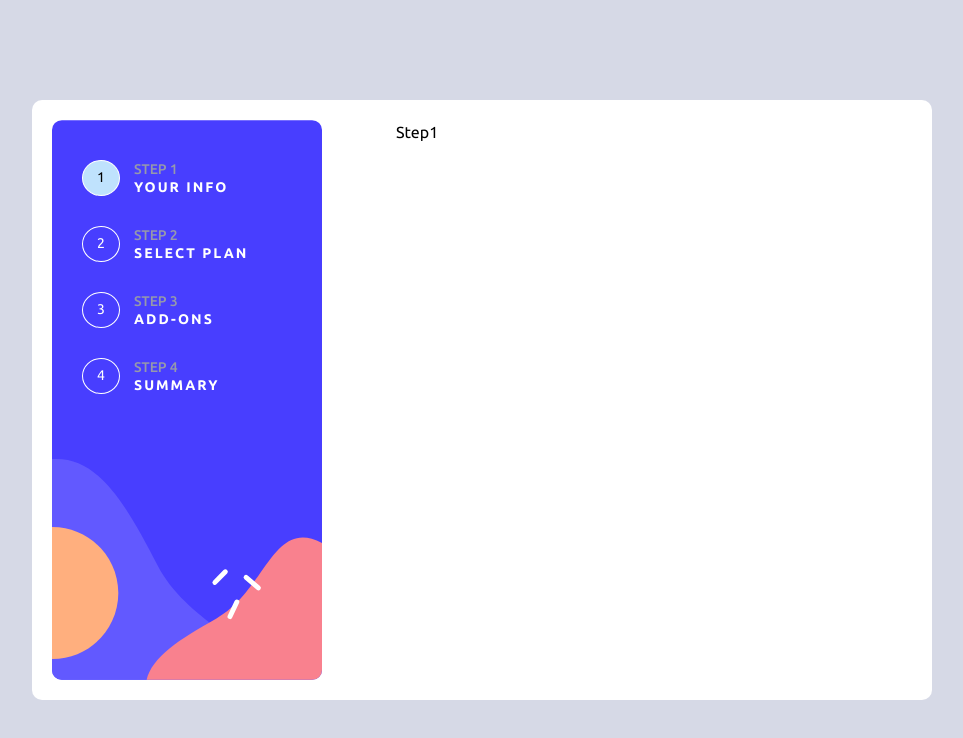
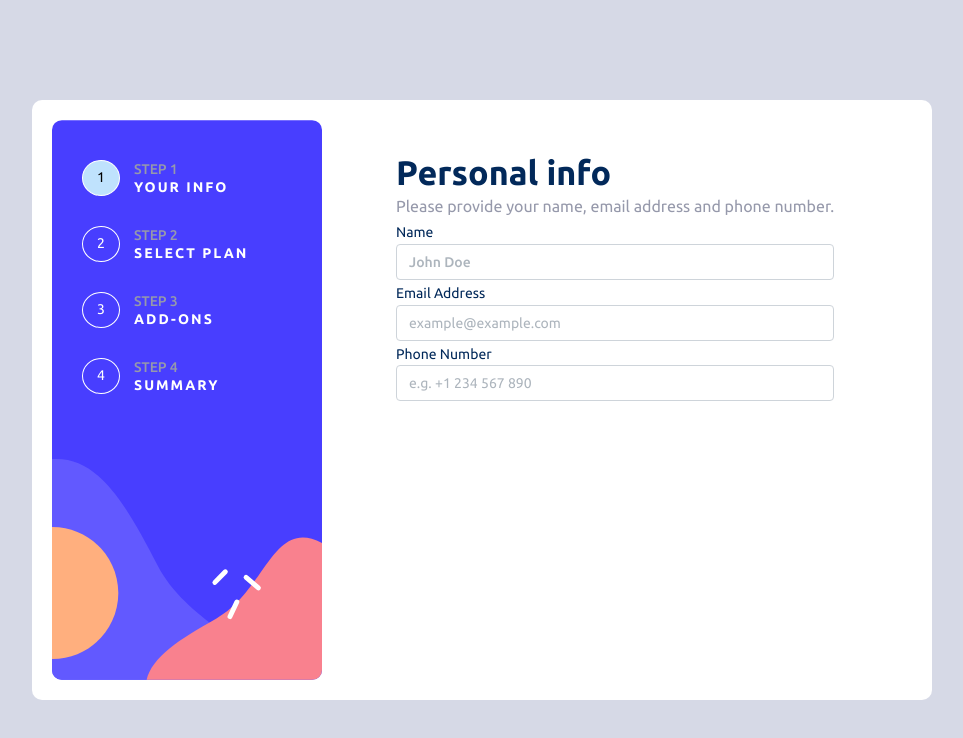
Before and after one commit to lucasfeklein/multistep-form, a React (Vite) app: page / in a window 1280 px wide. Shown: the top 738 px of the page, without its empty margins (158-1121 px from the left). Built offline with nearby package versions, Linux system fonts and the light colour scheme.

Commit message:
step1 content

```diff
--- a/src/components/Step1.jsx
+++ b/src/components/Step1.jsx
@@ -1,5 +1,38 @@
+import { Box, Text, TextInput, Title } from "@mantine/core";
+
+const labelStyle = { color: "hsl(213, 96%, 18%)", fontWeight: "400" };
+const inputStyle = { color: "hsl(213, 96%, 18%)", fontWeight: "500" };
+
 const Step1 = () => {
-  return <div>Step1</div>;
+  return (
+    <Box pt={30}>
+      <Title style={{ color: "hsl(213, 96%, 18%)" }}>Personal info</Title>
+      <Text color="hsl(231, 11%, 63%)">
+        Please provide your name, email address and phone number.
+      </Text>
+      <TextInput
+        styles={{
+          label: labelStyle,
+          input: { color: "hsl(213, 96%, 18%)", fontWeight: "500" },
+        }}
+        label="Name"
+        placeholder="John Doe"
+        type="text"
+      />
+      <TextInput
+        styles={{ label: labelStyle }}
+        label="Email Address"
+        placeholder="example@example.com"
+        type="email"
+      />
+      <TextInput
+        styles={{ label: labelStyle }}
+        label="Phone Number"
+        placeholder="e.g. +1 234 567 890"
+        type="text"
+      />
+    </Box>
+  );
 };
 
 export default Step1;
--- a/src/main.jsx
+++ b/src/main.jsx
@@ -7,7 +7,7 @@ import "./index.css";
 
 ReactDOM.createRoot(document.getElementById("root")).render(
   <React.StrictMode>
-    <MantineProvider>
+    <MantineProvider theme={{ fontFamily: "Ubuntu, sans-serif" }}>
       <App />
     </MantineProvider>
   </React.StrictMode>
```
